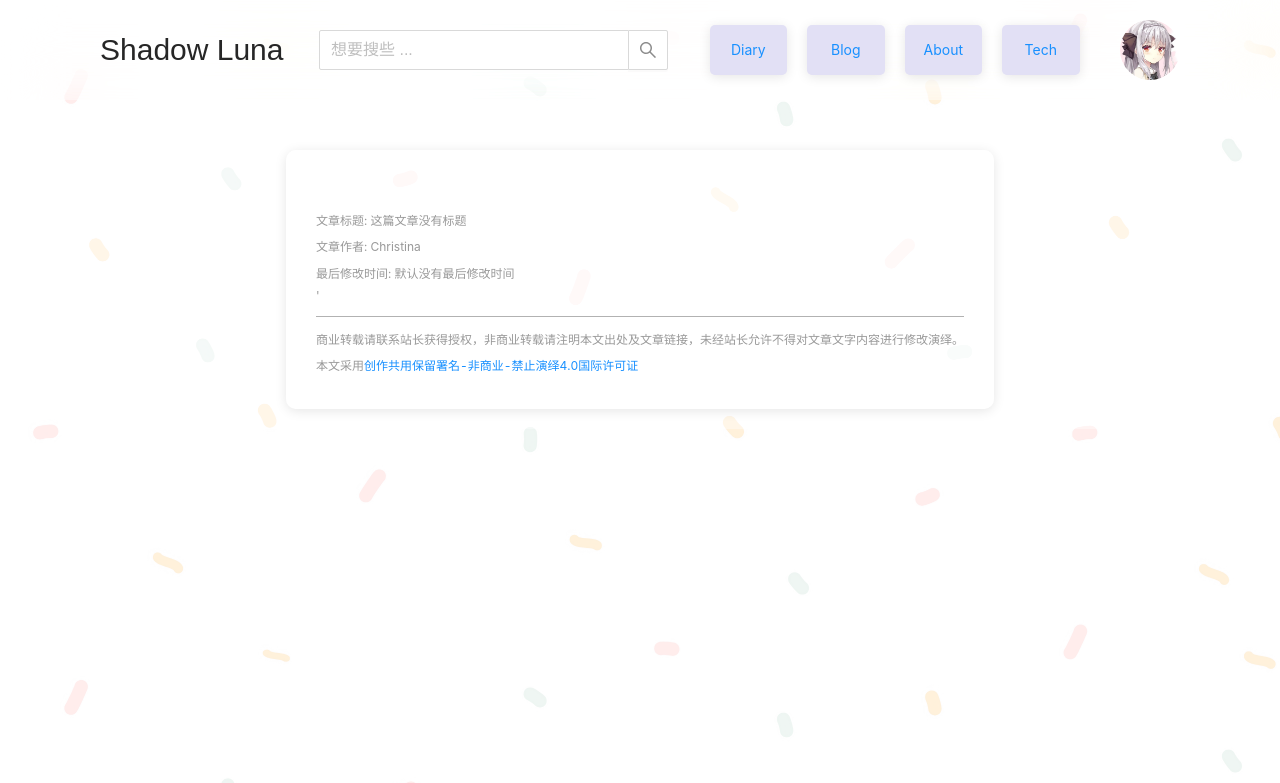
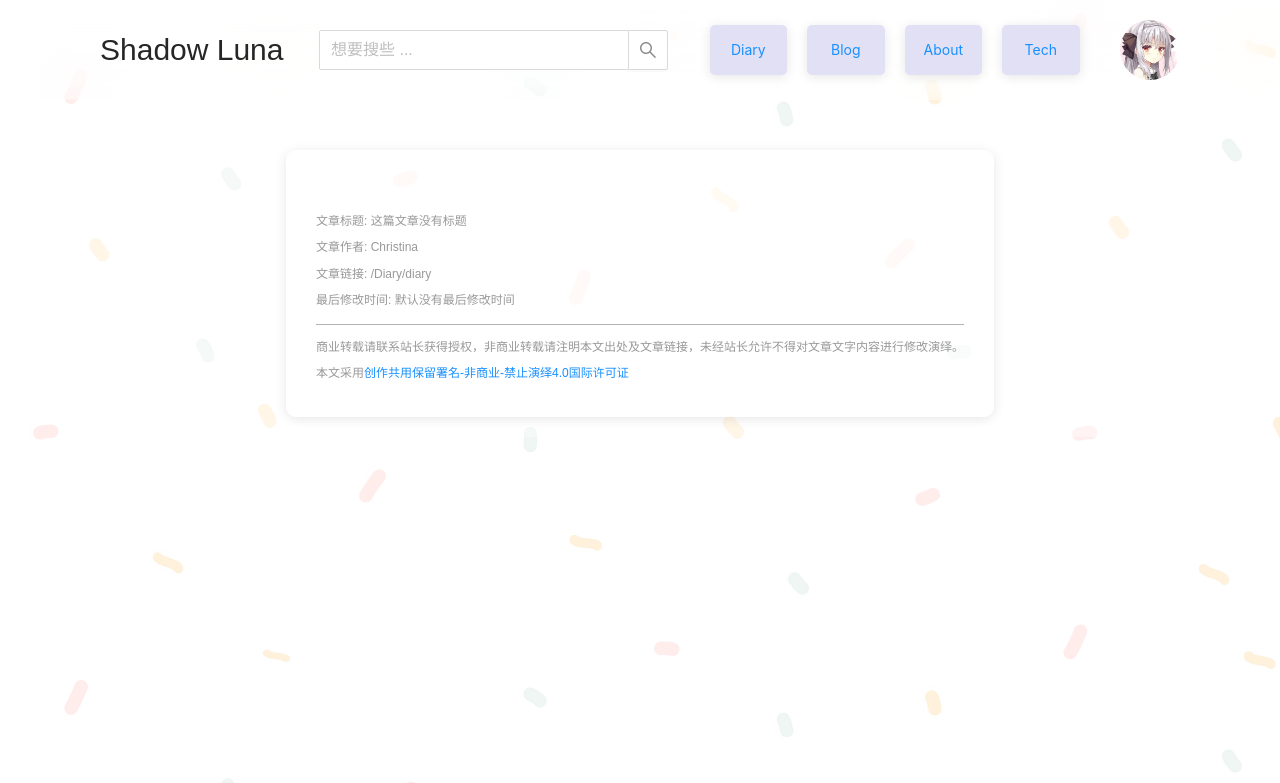
Before and after one commit to SteinsHead/shadow-luna, a Next.js app: page /Diary/diary in a window 1280 px wide. Shown: the top 783 px of the page. Built offline with nearby package versions, Linux system fonts and the light colour scheme; no server answers; some icons are missing; a web font is replaced by a local one.

Commit message:
add styles

```diff
--- /dev/null
+++ b/components/content/CopyRight.tsx
@@ -0,0 +1,28 @@
+import styles from "./CopyRight.module.css";
+
+export default function CopyRight({copyRouter}: CopyType) {
+
+    return (
+        <>
+            <section className={styles.footer}>
+                <p>文章标题: 这篇文章没有标题</p>
+                <p>文章作者: Christina</p>
+                <p>文章链接: {copyRouter.asPath}</p>
+                <p>最后修改时间: 默认没有最后修改时间</p>
+                <hr className={styles.sectionLine}/>
+                <div>
+                    <p>
+                        商业转载请联系站长获得授权，非商业转载请注明本文出处及文章链接，未经站长允许不得对文章文字内容进行修改演绎。
+                        <br/>
+                        本文采用
+                        <a href="https://creativecommons.org/licenses/by-nc-nd/4.0/">创作共用保留署名-非商业-禁止演绎4.0国际许可证</a>
+                    </p>
+                </div>
+            </section>
+        </>
+    )
+}
+
+interface CopyType {
+    copyRouter ?: any,
+}
--- a/pages/Diary/diary.tsx
+++ b/pages/Diary/diary.tsx
@@ -1,14 +1,16 @@
 import ReactMarkdown from "react-markdown";
 import Header from '../../components/layouts/Header';
+import { useRouter } from 'next/router'
 import React, {useState, useEffect} from "react";
 import axios from "axios";
 import localFont from '@next/font/local'
-import styles from './diary.module.css'
+import CopyRight from "../../components/content/CopyRight";
 
 const myFont = localFont({ src: '../../components/layouts/RocknRollOne-Regular.ttf', weight: '700' })
 
 export default function Diary() {
     const [context, setContext] = useState('');
+    const router = useRouter();
 
     useEffect(() => {
         const fetchMsg = async () => {
@@ -22,23 +24,10 @@ export default function Diary() {
     }, []);
 
     return (
-        <div className="container" style={{ borderRadius: 10, backgroundColor: "rgba(255, 255, 255, 0.35)", display: "flex", justifyContent: "center", alignItems: "center", margin: '3rem 8rem', overflow: "hidden", padding: "2rem"}}>
+        <div className={myFont.className} style={{ borderRadius: 10, backgroundColor: "rgba(255, 255, 255, 0.35)", display: "flex", justifyContent: "center", alignItems: "center", margin: '3rem 8rem', overflow: "hidden", padding: "2rem"}}>
             <div className="box" style={{ margin: "0 auto", maxWidth: "100rem", backgroundColor: "rgba(255, 255, 255, 0.4)", borderRadius: 10, boxShadow: "rgba(0, 0, 0, 0.1) 0px 2px 12px 0px", padding: 30}}>
-                <ReactMarkdown className={myFont.className} children={context}></ReactMarkdown>
-                <section className={styles.footer}>
-                    <p>文章标题: 这篇文章没有标题</p>
-                    <p>文章作者: Christina</p>
-                    <p>最后修改时间: 默认没有最后修改时间</p>'
-                    <hr className={styles.sectionLine}/>
-                    <div>
-                        <p>
-                            商业转载请联系站长获得授权，非商业转载请注明本文出处及文章链接，未经站长允许不得对文章文字内容进行修改演绎。
-                            <br/>
-                            本文采用
-                            <a href="https://creativecommons.org/licenses/by-nc-nd/4.0/">创作共用保留署名-非商业-禁止演绎4.0国际许可证</a>
-                        </p>
-                    </div>
-                </section>
+                <ReactMarkdown children={context}></ReactMarkdown>
+                <CopyRight copyRouter={router}></CopyRight>
             </div>
         </div>
     )
```
Also changed, not shown: pages/Diary/[diary].tsx (+3 -16 lines), components/content/CopyRight.module.css (renamed from pages/Diary/diary.module.css).
